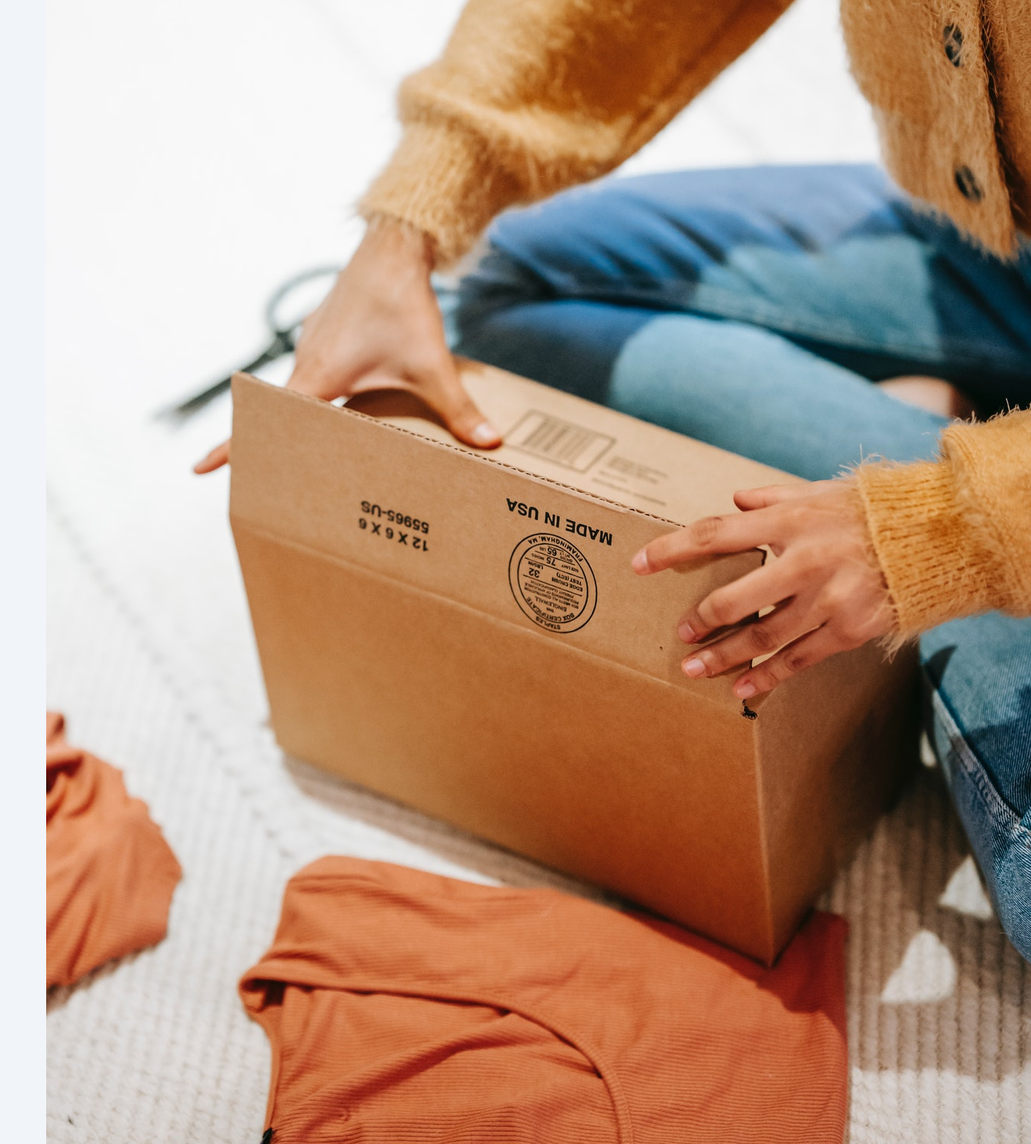
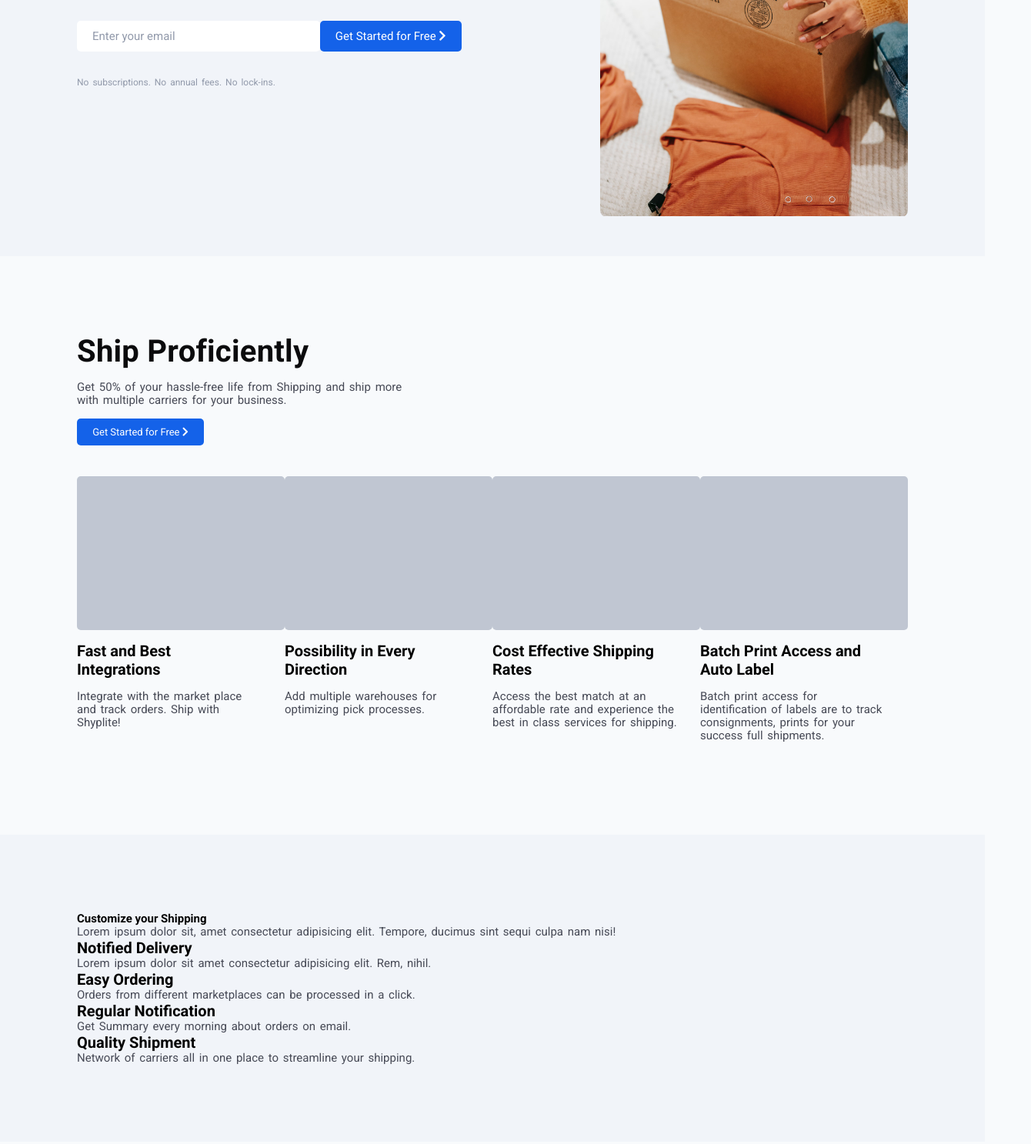
Before and after one commit to nguyntony/mock-remake, a website: page index.html in a window 1280 px wide. Shown: the part 443-1930 px from the top of the page at 77% size, 1340 px wide, since content can reach past the window. Drawn offline with nearby package versions, Linux system fonts and the light colour scheme; files that its build step writes are made by us from their sources.

Commit message:
worked on ship now onto customize

```diff
--- a/index.html
+++ b/index.html
@@ -33,9 +33,8 @@
       </ul>
     </nav>
 
-    <section class="section section--bg1">
-      <div>
-        <div>
+    <section class="main">
+      <div class="main__content">
         <!-- content -->
         <h1>Simple to use, and packed with features.</h1>
         <p>
@@ -47,22 +46,101 @@
           >, <span><a href="#">Track your package</a></span
           >.
         </p>
+        <div class="main__content__email">
           <form>
-            <div>
             <input type="text" placeholder="Enter your email" />
             <button type="submit">
               Get Started for Free
               <i class="fas fa-chevron-right"></i>
             </button>
-            </div>
           </form>
           <p>No subscriptions. No annual fees. No lock-ins.</p>
         </div>
-        <div>
+      </div>
+      <div class="main__graphic">
         <!-- graphic -->
-          <div>
+        <div class="img-wrapper">
           <img src="/img/hero.jpeg" alt="shipping box" />
         </div>
+      </div>
+    </section>
+
+    <section class="ship">
+      <div class="ship__content">
+        <h2>Ship Proficiently</h2>
+        <p>
+          Get 50% of your hassle-free life from Shipping and ship more with
+          multiple carriers for your business.
+        </p>
+        <button>
+          Get Started for Free <i class="fas fa-chevron-right"></i>
+        </button>
+      </div>
+      <div class="ship__cards-container">
+        <div class="card">
+          <div></div>
+          <h3 class="smallest-title">Fast and Best Integrations</h3>
+          <p>
+            Integrate with the market place and track orders. Ship with
+            Shyplite!
+          </p>
+        </div>
+        <div class="card">
+          <div></div>
+          <h3>Possibility in Every Direction</h3>
+          <p>Add multiple warehouses for optimizing pick processes.</p>
+        </div>
+        <div class="card">
+          <div></div>
+          <h3>Cost Effective Shipping Rates</h3>
+          <p>
+            Access the best match at an affordable rate and experience the best
+            in class services for shipping.
+          </p>
+        </div>
+        <div class="card">
+          <div></div>
+          <h3>Batch Print Access and Auto Label</h3>
+          <p>
+            Batch print access for identification of labels are to track
+            consignments, prints for your success full shipments.
+          </p>
+        </div>
+      </div>
+    </section>
+
+    <section class="customize">
+      <div class="customize__content">
+        <h2>Customize your Shipping</h2>
+        <p>
+          Lorem ipsum dolor sit, amet consectetur adipisicing elit. Tempore,
+          ducimus sint sequi culpa nam nisi!
+        </p>
+      </div>
+      <div class="customize__cards-container">
+        <div class="card">
+          <div></div>
+          <h3>Notified Delivery</h3>
+          <p>
+            Lorem ipsum dolor sit amet consectetur adipisicing elit. Rem, nihil.
+          </p>
+        </div>
+        <div class="card">
+          <div></div>
+          <h3>Easy Ordering</h3>
+          <p>Orders from different marketplaces can be processed in a click.</p>
+        </div>
+        <div class="card">
+          <div></div>
+          <h3>Regular Notification</h3>
+          <p>Get Summary every morning about orders on email.</p>
+        </div>
+        <div class="card">
+          <div></div>
+          <h3>Quality Shipment</h3>
+          <p>
+            Network of carriers all in one place to streamline your shipping.
+          </p>
         </div>
       </div>
     </section>
--- /dev/null
+++ b/scss/_customize.scss
@@ -0,0 +1,4 @@
+.customize {
+  background-color: $bg1;
+  padding: 10rem;
+}
--- a/scss/_global.scss
+++ b/scss/_global.scss
@@ -1,6 +1,8 @@
 // font
 @import url('https://fonts.googleapis.com/css2?family=Lato:wght@100;300;400;700;900&display=swap');
+@import url('https://fonts.googleapis.com/css2?family=Roboto:wght@100;300;400;500;700;900&display=swap');
 $Lato: 'Lato', sans-serif;
+$Roboto: 'Roboto', sans-serif;
 
 // colors
 $blue: #1462e9;
@@ -18,10 +20,21 @@ html {
   margin: 0;
   padding: 0;
   box-sizing: border-box;
-  font-family: $Lato;
+  font-family: $Roboto;
+}
+
+body {
+  background-color: $bg2;
 }
 
 h3 {
   font-size: 2rem;
   margin: 0;
 }
+
+p {
+  font-size: 1.5rem;
+  color: $sub-black;
+  word-spacing: 0.2rem;
+  line-height: 1.7rem;
+}
--- a/scss/_main.scss
+++ b/scss/_main.scss
@@ -1,11 +1,80 @@
-.section {
-  padding: 0 6rem;
+.main {
+  display: flex;
+  justify-content: space-between;
+  background-color: $bg1;
+  padding: 5rem 10rem;
+
+  &__content {
+    max-width: 50rem;
+
+    h1 {
+      font-size: 7rem;
+      font-weight: 900;
+      color: $main-black;
+      margin-bottom: 1rem;
+    }
+
+    p {
+      max-width: 49rem;
+      line-height: 2rem;
+
+      a {
+        color: $sub-black;
+      }
+    }
+
+    &__email {
+      form {
+        margin: 3rem 0;
+        display: flex;
+        flex-direction: row;
+        justify-content: space-between;
+
+        input {
+          height: 4rem;
+          font-size: 1.5rem;
+          padding: 0 2rem;
+          flex-grow: 5;
+          border: none;
+          border-radius: 0.5rem;
+
+          &::placeholder {
+            color: $caption;
+          }
+        }
+
+        button {
+          font-size: 1.5rem;
+          padding: 1rem;
+          border-radius: 0.5rem;
+          outline: none;
+          border: none;
+          flex-grow: 1;
+          background-color: $blue;
+          color: white;
+
+          &:hover {
+            cursor: pointer;
+          }
+        }
+      }
+
+      p {
+        color: $caption;
+        font-size: 1.2rem;
+      }
+    }
+  }
+
+  &__graphic {
+    .img-wrapper {
+      width: 40rem;
+      border-radius: 1rem;
+      overflow: hidden;
+
+      img {
+        width: 100%;
+      }
+    }
+  }
 }
-
-.section--bg1 {
-  background-color: $bg1;
-}
-
-.section--bg2 {
-  background-color: $bg2;
-}
--- a/scss/_nav.scss
+++ b/scss/_nav.scss
@@ -5,6 +5,7 @@
   align-items: center;
   background-color: $bg1;
   padding: 2rem;
+  padding-top: 3rem;
 
   &__logo {
     display: flex;
@@ -31,7 +32,7 @@
     li {
       a {
         text-decoration: none;
-        color: $main-black;
+        color: $sub-black;
         font-size: 1.5rem;
         margin: 0rem 2rem;
       }
@@ -48,8 +49,9 @@
 
     .divider {
       height: 2rem;
-      width: 0.18rem;
-      background-color: #bec9da;
+      width: 0.19rem;
+      margin: 0 1.5rem;
+      background-color: #c0c6d2;
     }
   }
 }
--- /dev/null
+++ b/scss/_ship.scss
@@ -0,0 +1,69 @@
+.ship {
+  background-color: $bg2;
+  padding: 10rem;
+
+  &__content {
+    h2 {
+      font-size: 4rem;
+      color: $main-black;
+      letter-spacing: 0.25px;
+    }
+
+    p {
+      font-size: 1.5rem;
+      color: $sub-black;
+      word-spacing: 0.2rem;
+      line-height: 1.7rem;
+      max-width: 43rem;
+      margin: 1.5rem 0;
+    }
+
+    button {
+      font-size: 1.3rem;
+      padding: 1rem;
+      border-radius: 0.5rem;
+      outline: none;
+      border: none;
+      background-color: $blue;
+      color: white;
+      width: 16.5rem;
+      margin-bottom: 2rem;
+
+      &:hover {
+        cursor: pointer;
+      }
+    }
+  }
+
+  &__cards-container {
+    display: flex;
+    flex-direction: row;
+    justify-content: space-between;
+    padding: 2rem 0;
+
+    .card {
+      width: 30rem;
+      div {
+        // img will be added later
+        height: 20rem;
+        width: 100%;
+        background-color: #c0c6d2;
+        border-radius: 0.5rem;
+      }
+
+      h3 {
+        font-size: 2rem;
+        margin: 1.5rem 0;
+        max-width: 25rem;
+      }
+
+      .smallest-title {
+        max-width: 20rem;
+      }
+
+      p {
+        max-width: 24rem;
+      }
+    }
+  }
+}
--- a/scss/style.scss
+++ b/scss/style.scss
@@ -1,3 +1,5 @@
 @import 'global';
+@import 'nav';
 @import 'main';
-@import 'nav';
+@import 'ship';
+@import 'customize';
```
Lines whose indentation alone changed are shown as unchanged.
